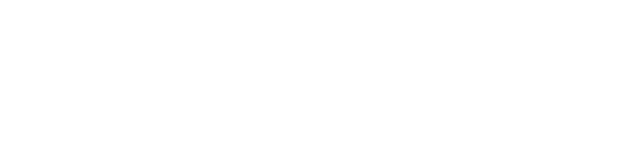
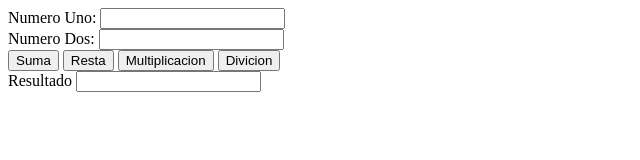
Before and after one commit to Manuel-Zv/Calculadora, a plain HTML site: page index.html in a window 1280 px wide. Shown: the whole page, without its empty margins (0-640 px from the left). Drawn offline with Linux system fonts and the light colour scheme.

Commit message:
modelo de la calculadora

```diff
--- a/index.html
+++ b/index.html
@@ -6,6 +6,22 @@
     <title> Calculadora </title>
 </head>
 <body>
+    <div>
+        <label> Numero Uno:</label>
+        <input type="number"></input>
+    </div>
+    <div>
+        <label> Numero Dos:</label>
+        <input type="number"></input>
+    </div>
+    <button> Suma </button>
+    <button> Resta </button>
+    <button> Multiplicacion </button>
+    <button> Divicion </button>
 
+    <div>
+        <label> Resultado </label>
+        <input type="number">
+    </div>
 </body>
 </html>
```
